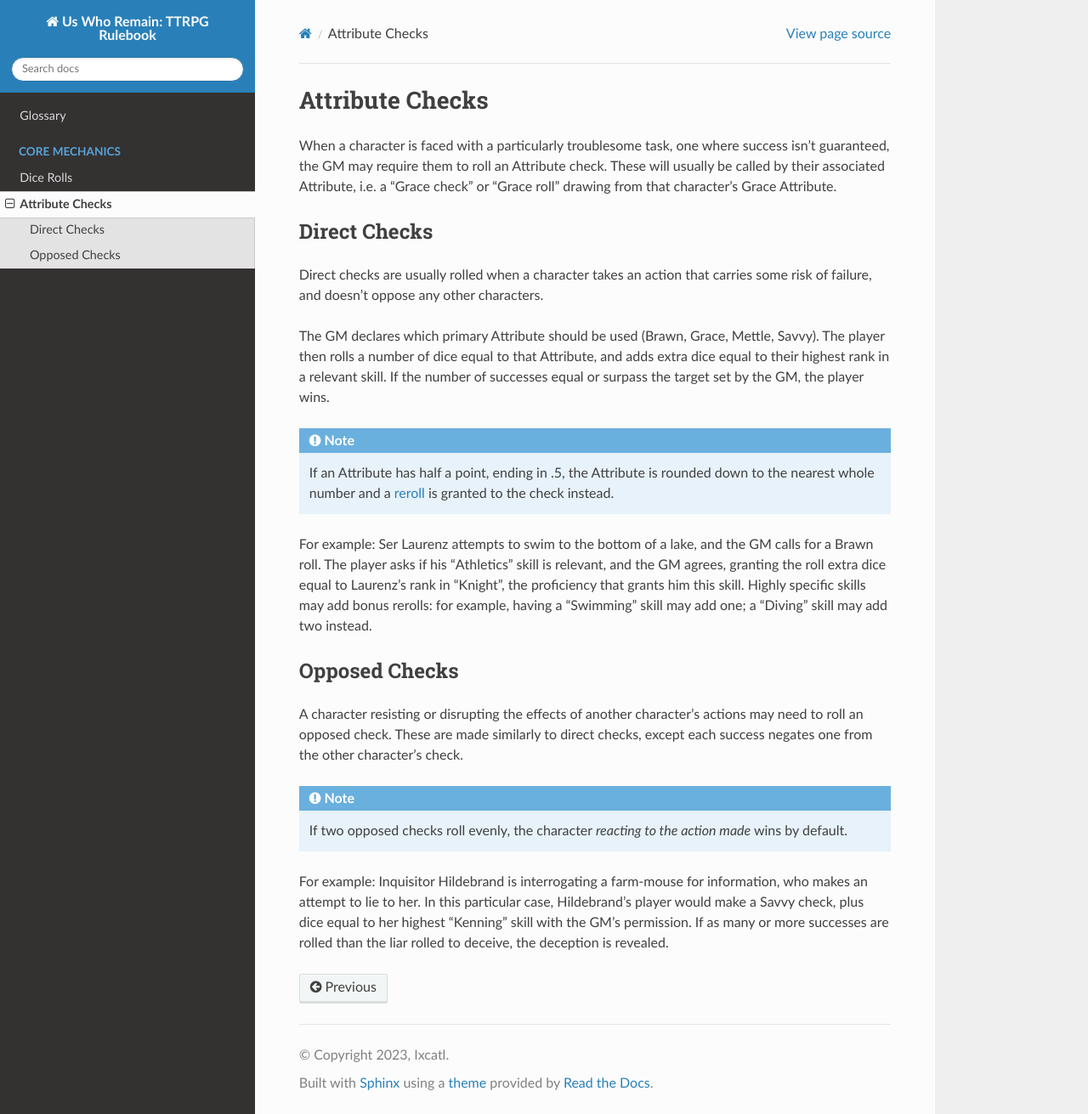
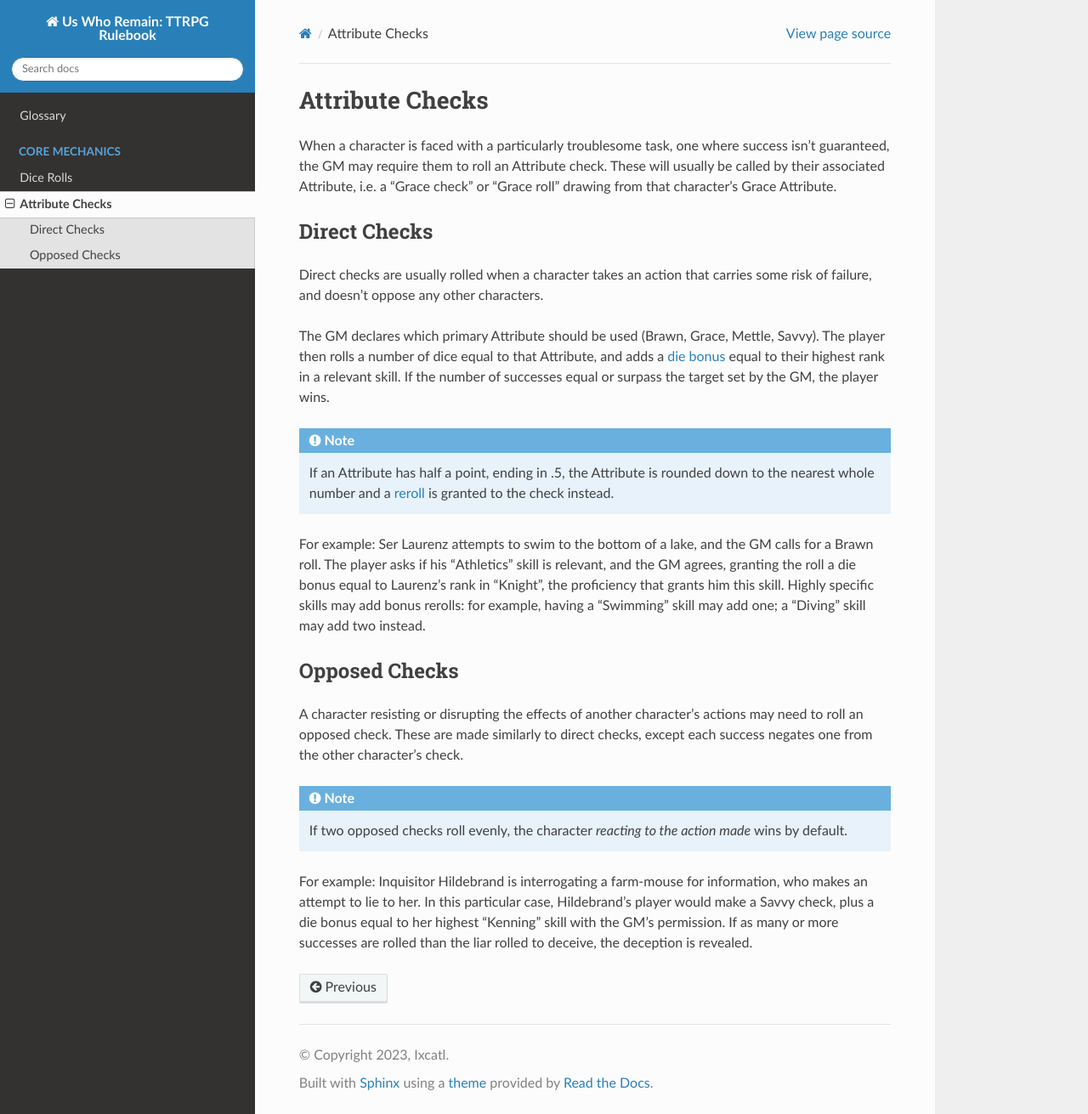
Before and after one commit to Ixcatl/fables_novasophonia, a Sphinx documentation site: the page built from docs/core/attribute-checks.rst, in a window 1280 px wide and 1311 px high. Shown: the whole window at 85% size. Built offline with Sphinx 7.4.7 and the Read the Docs theme 2.0.0, drawn with Linux system fonts in a browser that asks for light colours.

Commit message:
Update attribute-checks.rst

```diff
--- a/docs/core/attribute-checks.rst
+++ b/docs/core/attribute-checks.rst
@@ -9,13 +9,13 @@ Direct Checks
 
 Direct checks are usually rolled when a character takes an action that carries some risk of failure, and doesn't oppose any other characters.
 
-The GM declares which primary Attribute should be used (Brawn, Grace, Mettle, Savvy). The player then rolls a number of dice equal to that Attribute, and adds extra dice equal to their highest rank in a relevant skill. If the number of successes equal or surpass the target set by the GM, the player wins.
+The GM declares which primary Attribute should be used (Brawn, Grace, Mettle, Savvy). The player then rolls a number of dice equal to that Attribute, and adds a :term:`die bonus` equal to their highest rank in a relevant skill. If the number of successes equal or surpass the target set by the GM, the player wins.
 
 .. note::
 
    If an Attribute has half a point, ending in .5, the Attribute is rounded down to the nearest whole number and a :term:`reroll` is granted to the check instead.
 
-For example: Ser Laurenz attempts to swim to the bottom of a lake, and the GM calls for a Brawn roll. The player asks if his "Athletics" skill is relevant, and the GM agrees, granting the roll extra dice equal to Laurenz's rank in "Knight", the proficiency that grants him this skill. Highly specific skills may add bonus rerolls: for example, having a "Swimming" skill may add one; a "Diving" skill may add two instead.
+For example: Ser Laurenz attempts to swim to the bottom of a lake, and the GM calls for a Brawn roll. The player asks if his "Athletics" skill is relevant, and the GM agrees, granting the roll a die bonus equal to Laurenz's rank in "Knight", the proficiency that grants him this skill. Highly specific skills may add bonus rerolls: for example, having a "Swimming" skill may add one; a "Diving" skill may add two instead.
 
 Opposed Checks
 ===============
@@ -26,4 +26,4 @@ A character resisting or disrupting the effects of another character's actions m
 
    If two opposed checks roll evenly, the character *reacting to the action made* wins by default.
 
-For example: Inquisitor Hildebrand is interrogating a farm-mouse for information, who makes an attempt to lie to her. In this particular case, Hildebrand's player would make a Savvy check, plus dice equal to her highest "Kenning" skill with the GM's permission. If as many or more successes are rolled than the liar rolled to deceive, the deception is revealed.
+For example: Inquisitor Hildebrand is interrogating a farm-mouse for information, who makes an attempt to lie to her. In this particular case, Hildebrand's player would make a Savvy check, plus a die bonus equal to her highest "Kenning" skill with the GM's permission. If as many or more successes are rolled than the liar rolled to deceive, the deception is revealed.
```
